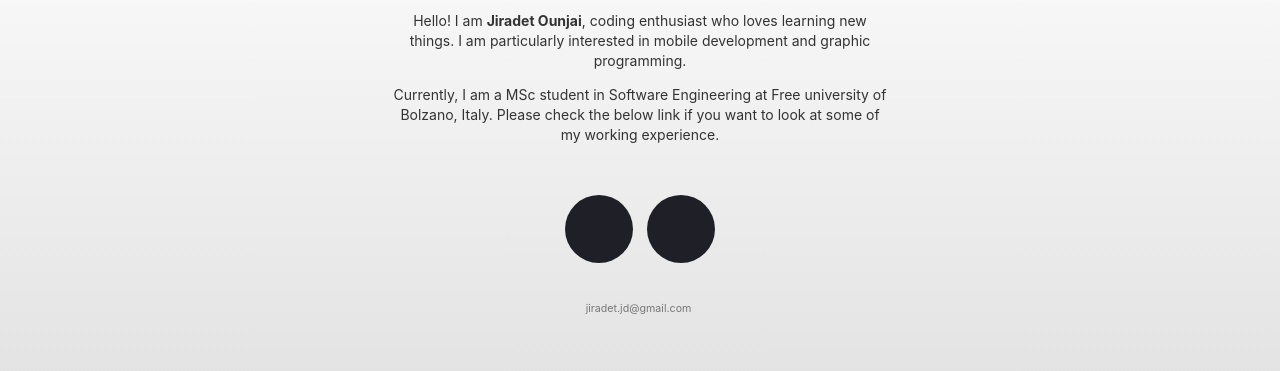
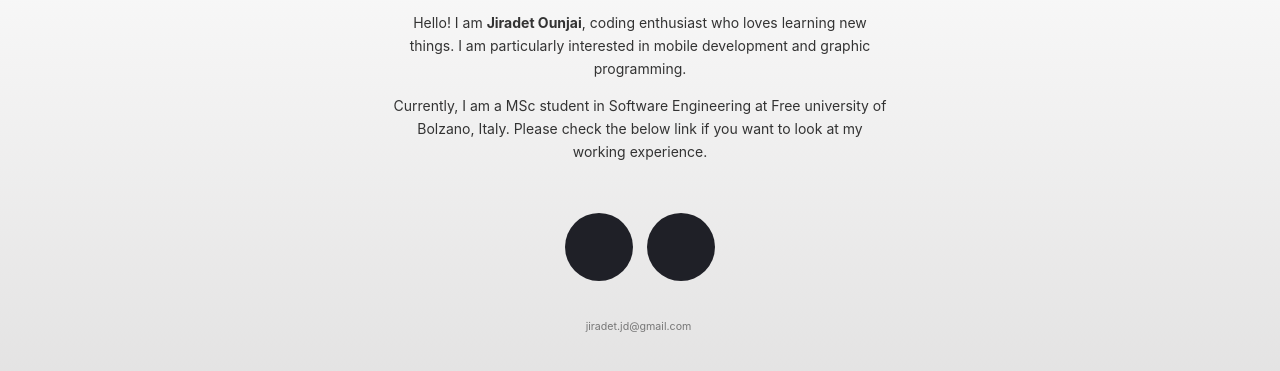
Before and after one commit to jiradeto/jiradeto.github.io, a Jekyll site: the page built from index.html, in a window 1280 px wide, cut to the strip 159-708 px from the top of the page. Shown: the top 371 px of the strip. Built offline with Jekyll 4.4.1, drawn with Linux system fonts in a browser that asks for light colours.

Commit message:
Update index message

```diff
--- a/_sass/main.scss
+++ b/_sass/main.scss
@@ -406,6 +406,7 @@ article {
 }
 
 section {
+  line-height: 23px;
   max-width: 500px;
   margin: 0 auto 50px auto;
   text-align: center;
--- a/index.html
+++ b/index.html
@@ -6,12 +6,10 @@ layout: default
   <p>
       Hello! I am <b>Jiradet Ounjai</b>, coding enthusiast who loves learning new things.
       I am particularly interested in mobile development and graphic programming.
-
   </p>
-
   <p>
       Currently, I am a MSc student in Software Engineering at Free university of Bolzano, Italy.
-      Please check the below link if you want to look at some of my working experience.
+      Please check the below link if you want to look at my working experience.
   </p>
 
 
```
Also changed, not shown: 2 other files.
